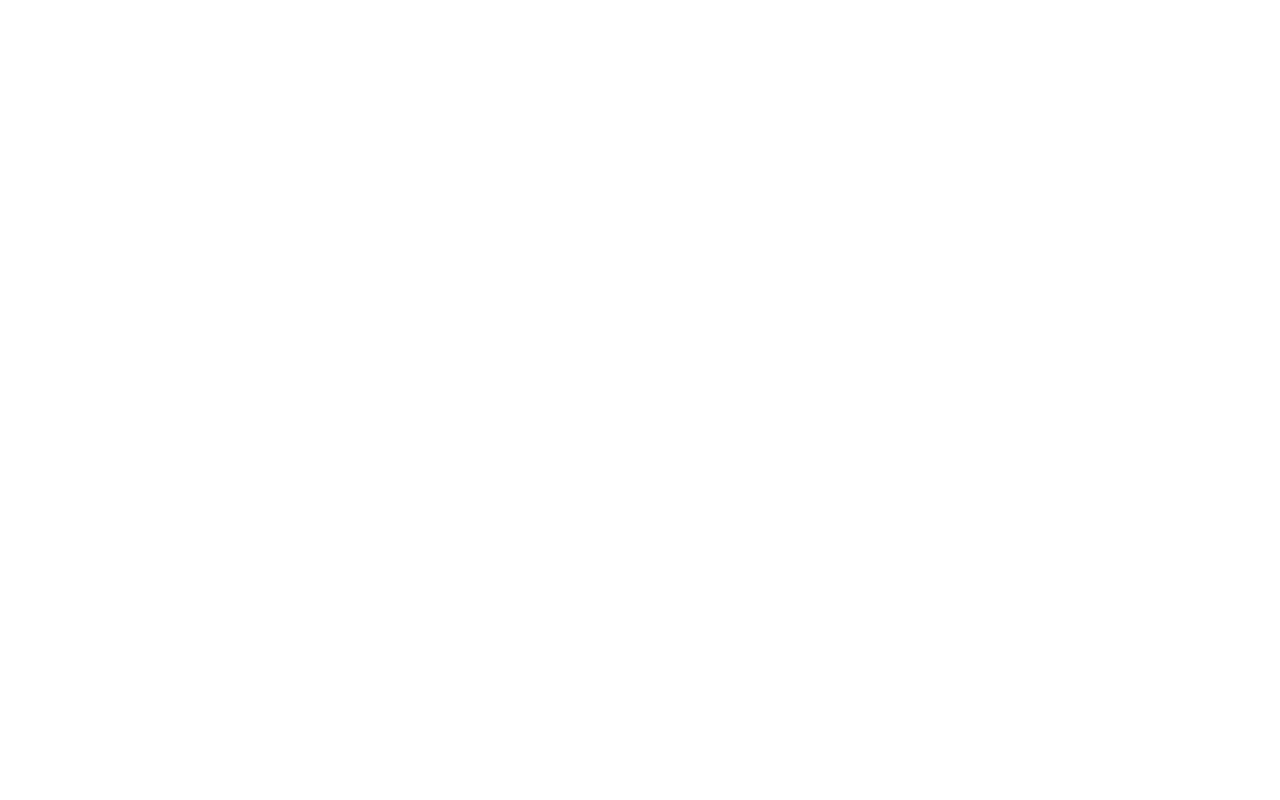
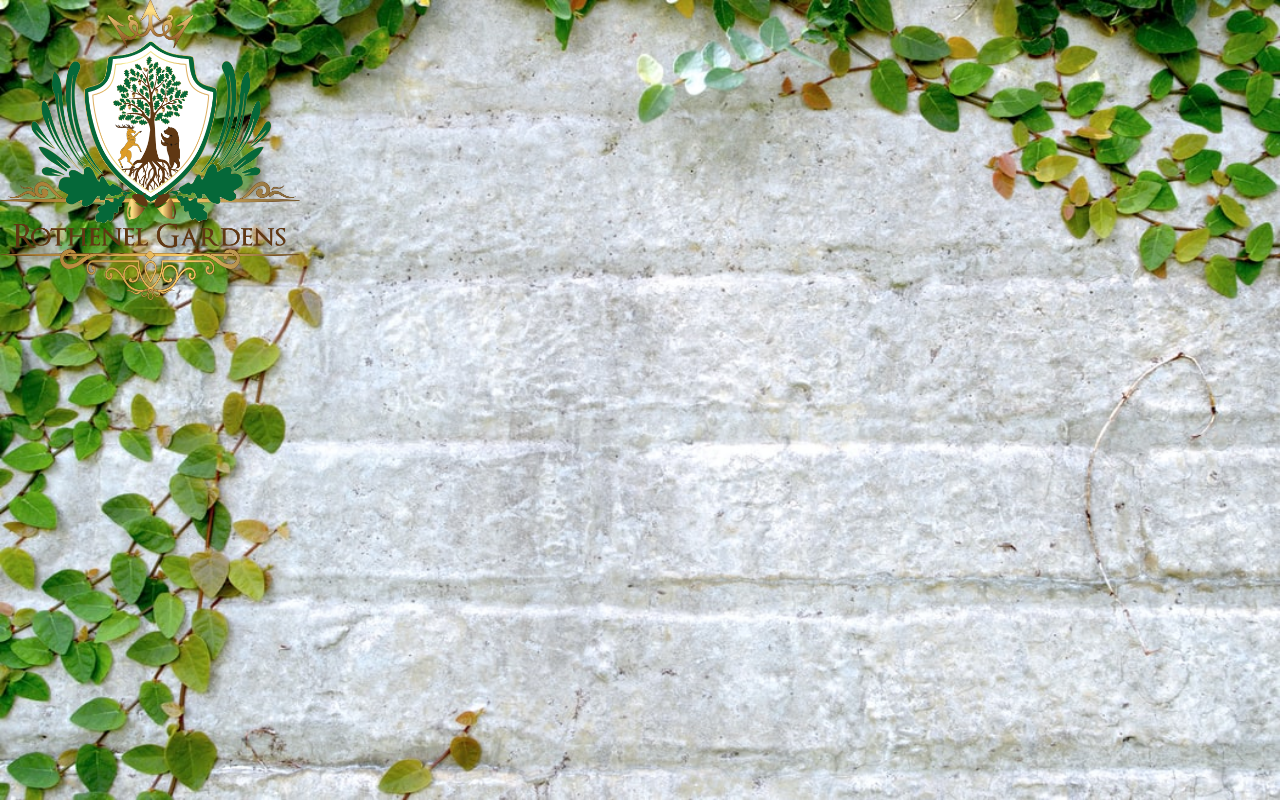
Before and after one commit to DavidBehrmann/StaticStoreFront, a plain HTML site: page index.html in a window 1280 px wide. Drawn offline with Linux system fonts and the light colour scheme.

Commit message:
added logo and background

```diff
--- a/index.html
+++ b/index.html
@@ -22,8 +22,8 @@
         </div>
     </header>
 
-    <div class="logo">
-        <a></a>
+    <div id="logo">
+        <a><img src=./Assets/RothenelGardensLogo.png></a>
     </div>
 
     <!--Navigation Menu TOP RIGHT-->
--- a/main.css
+++ b/main.css
@@ -0,0 +1,15 @@
+body{
+    font-family: Cambria, Cochin, Georgia, Times, 'Times New Roman', serif;
+    background: #39150c url(Assets/IvyBackground.jpg) no-repeat fixed top center;
+    padding: 0;
+    margin: 0;
+    -webkit-background-size: 100% 100%;
+    -moz-background-size: 100% 100%;
+    background-size: 100% 100%;
+    -o-background-size: 100% 100%;
+}
+#logo img{
+    position:fixed center;
+    width: 300px;
+    height: 300px;
+}
```
Also changed, not shown: Assets/IvyBackground.jpg (added), Assets/RothenelGardensLogo.png (renamed from Assets/Rothenel Gardens12345.png).
